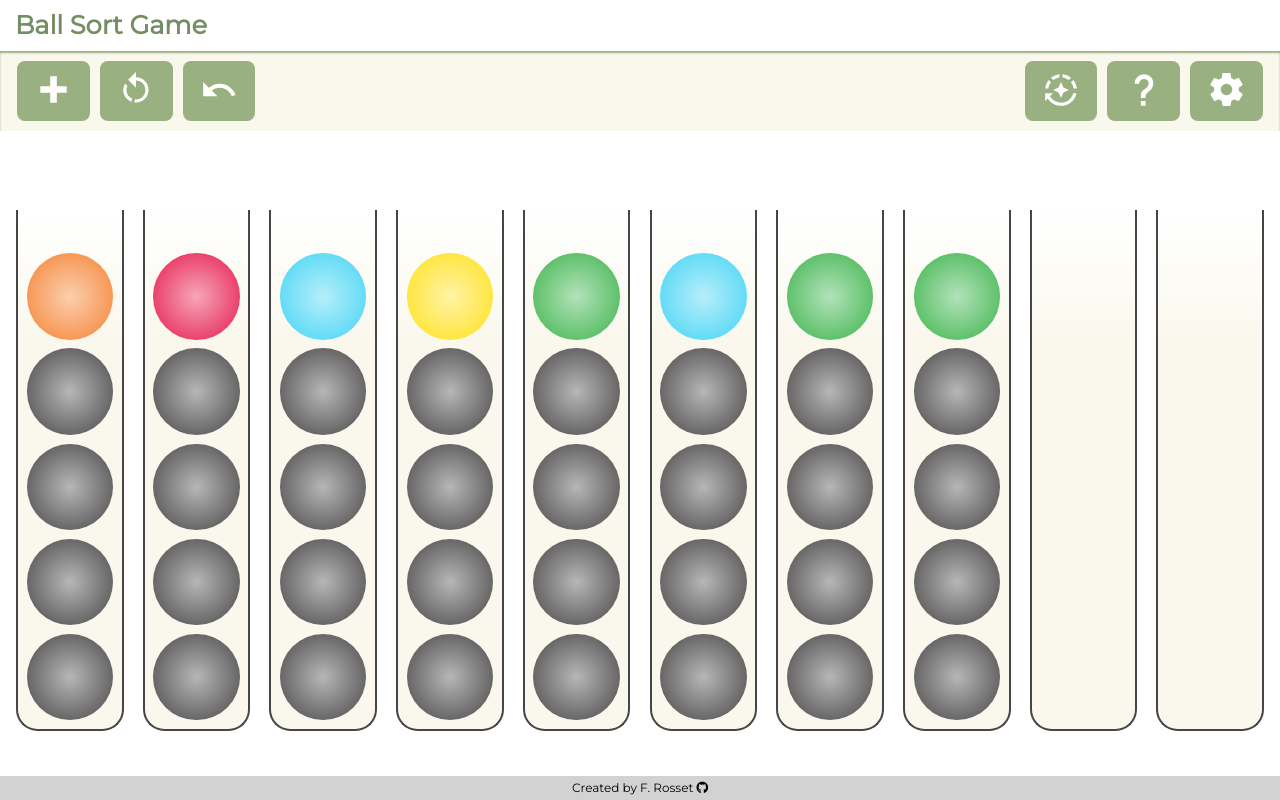
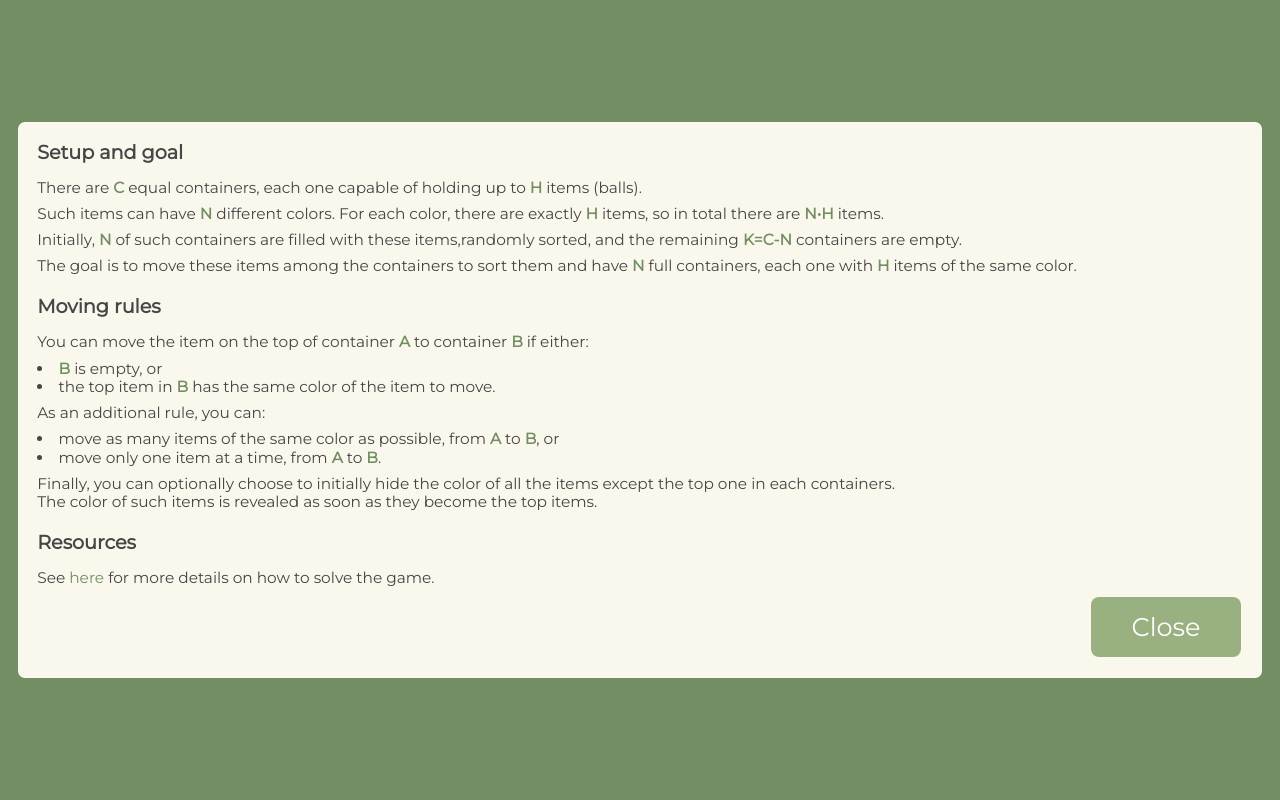
Before and after one commit to agent-seed/ball-sort-game, a website: page index.html in a window 1280 px wide. Both pictures are taken after a click on the button 1143 px from the left and 90 px from the top of the page. Drawn offline with nearby package versions, Linux system fonts and the light colour scheme.

Commit message:
Add a dialog to show the rules of the game

```diff
--- a/css/style.css
+++ b/css/style.css
@@ -296,7 +296,17 @@ button .icon::before{
     background-color: var(--btn-col);
 }
 
+.dialog-buttons{
+    --btn-height: var(--dialog-btn-height);
+    --btn-width: var(--dialog-btn-width);
+    --btn-fontsize: var(--dialog-btn-fontsize);
+    --btn-border-width: var(--dialog-btn-border-width);
 
+    display: flex;
+    justify-content: flex-end;
+    align-items: flex-end;
+    gap: var(--dialog-btn-gap);
+}
 
 /* Table, Containers and Items */
 .table{
@@ -428,18 +438,8 @@ dialog.settings .checkboxes{
     border-radius: var(--radius);
 }
 dialog.settings .dialog-buttons{
-    --btn-height: var(--dialog-btn-height);
-    --btn-width: var(--dialog-btn-width);
-    --btn-fontsize: var(--dialog-btn-fontsize);
-    --btn-border-width: var(--dialog-btn-border-width);
-
     grid-area: dialog-buttons;
-    display: flex;
-    justify-content: flex-end;
-    align-items: flex-end;
-    gap: var(--dialog-btn-gap);
 }
-
 
 dialog.settings .sliders .slider-container{
     display: grid;
@@ -489,6 +489,54 @@ input[type="checkbox"]:checked + .checkbox-styled {
     outline-offset: calc(-1 * var(--checkbox-inner-outline-checked-gap) - var(--checkbox-border-size) - var(--checkbox-inner-outline-checked));
 }
 
+/* Rules dialog */
+
+:root{
+    --dialog-rules-h2-margin-top: 1em;
+    --dialog-rules-h2-margin-bottom: 0.8em;
+    --dialog-rules-txt-margin-tb: 0.5em;
+    --dialog-rules-txt-fontsize: 1.2rem;
+    --dialog-rules-h2-fontsize: 1.5rem;
+}
+
+dialog.rules h2{
+    font-size: var(--dialog-rules-h2-fontsize);
+    margin-top: var(--dialog-rules-h2-margin-top);
+    margin-bottom: var(--dialog-rules-h2-margin-bottom);
+}
+
+dialog.rules h2:first-of-type{
+    font-size: var(--dialog-rules-h2-fontsize);
+    margin-top: 0;
+}
+
+
+dialog.rules p{
+    margin-top: var(--dialog-rules-txt-margin-tb);
+    margin-bottom: var(--dialog-rules-txt-margin-tb);
+    text-align: justify;
+    font-size: var(--dialog-rules-txt-fontsize);
+}
+dialog.rules ul{
+    margin-top: var(--dialog-rules-txt-margin-tb);
+    margin-bottom: var(--dialog-rules-txt-margin-tb);
+    list-style: inside;
+    font-size: var(--dialog-rules-txt-fontsize);
+}
+
+dialog.rules .highlight{
+    font-weight: bold;
+    color: var(--col-accent-dark);
+}
+
+dialog.rules a{
+    color: var(--col-accent-dark);
+    text-decoration: none;
+}
+
+dialog.rules a:hover{
+    font-weight: bold;
+}
 
 /* tablet and desktop */
 @media only screen and (min-width: 768px), (orientation: landscape){
--- a/index.html
+++ b/index.html
@@ -24,10 +24,57 @@
             <button type="button" class="undo"><div class="icon"></div><div class="txt">Undo</div></button>
             <div class="flex-separator"></div>
             <button type="button" class="solve" disabled><div class="icon"></div><div class="txt">Solve</div></button>
-            <button type="button" class="rules" disabled><div class="icon"></div><div class="txt">Rules</div></button>
+            <button type="button" class="rules"><div class="icon"></div><div class="txt">Rules</div></button>
             <button type="button" class="settings"><div class="icon"></div><div class="txt">Settings</div></button>
         </div>
     </nav>
+
+    <dialog class='rules'>
+        <div class='rules-div'>
+            <h2>Setup and goal</h2>
+
+            <p>
+                There are <span class="highlight">C</span> equal containers,
+                each one capable of holding up to <span class="highlight">H</span> items (balls).
+            </p>
+            <p>
+                Such items can have <span class="highlight">N</span> different colors.
+                For each color, there are exactly <span class="highlight">H</span> items,
+                so in total there are <span class="highlight">N•H</span> items.
+            </p>
+            <p>
+                Initially, <span class="highlight">N</span> of such containers are filled with these items,randomly sorted, and the remaining <span class="highlight">K=C-N</span> containers are empty.
+            </p>
+            <p>
+                The goal is to move these items among the containers to sort them and have <span class="highlight">N</span> full containers, each one with <span class="highlight">H</span> items of the same color.
+            </p>
+
+            <h2>Moving rules</h2>
+
+            <p>You can move the item on the top of container <span class="highlight">A</span> to container <span class="highlight">B</span> if either:</p>
+            <ul>
+                <li><span class="highlight">B</span> is empty, or</li>
+                <li>the top item in <span class="highlight">B</span> has the same color of the item to move.</li>
+            </ul>
+
+            <p>As an additional rule, you can:</p>
+            <ul>
+                <li>move as many items of the same color as possible, from <span class="highlight">A</span> to <span class="highlight">B</span>, or</li>
+                <li>move only one item at a time, from <span class="highlight">A</span> to <span class="highlight">B</span>.</li>
+            </ul>
+
+            <p>Finally, you can optionally choose to initially hide the color of all the items except the top one in each containers.
+            <br>The color of such items is revealed as soon as they become the top items.</p>
+
+            <h2>Resources</h2>
+
+            <p>See <a href="http://kociemba.org/themen/waterball/colorsort.html">here</a> for more details on how to solve the game.</p>
+
+            <div class="dialog-buttons">
+                <button type="button" class="close">Close</button>
+            </div>
+        </div>
+    </dialog>
 
     <dialog class='settings'>
         <div class='settings-div'>
--- a/js/script.js
+++ b/js/script.js
@@ -749,6 +749,13 @@ function init(){
     let undotBtn = document.querySelector('button.undo');
     undotBtn.addEventListener('click',undoBtn_callback);
 
+    let rulesBtn = document.querySelector('button.rules');
+    let rulesDialog = document.querySelector('dialog.rules');
+    let rulesDialogCloseBtn = document.querySelector('dialog.rules .dialog-buttons button.close');
+    rulesBtn.addEventListener('click', () => rulesDialog.showModal());
+    rulesDialogCloseBtn.addEventListener('click', () => rulesDialog.close());
+
+
     let settingsBtn = document.querySelector('button.settings');
     let settingsDialog = document.querySelector('dialog.settings');
     let settingsDialogCancelBtn = document.querySelector('dialog.settings .dialog-buttons button.cancel');
```
